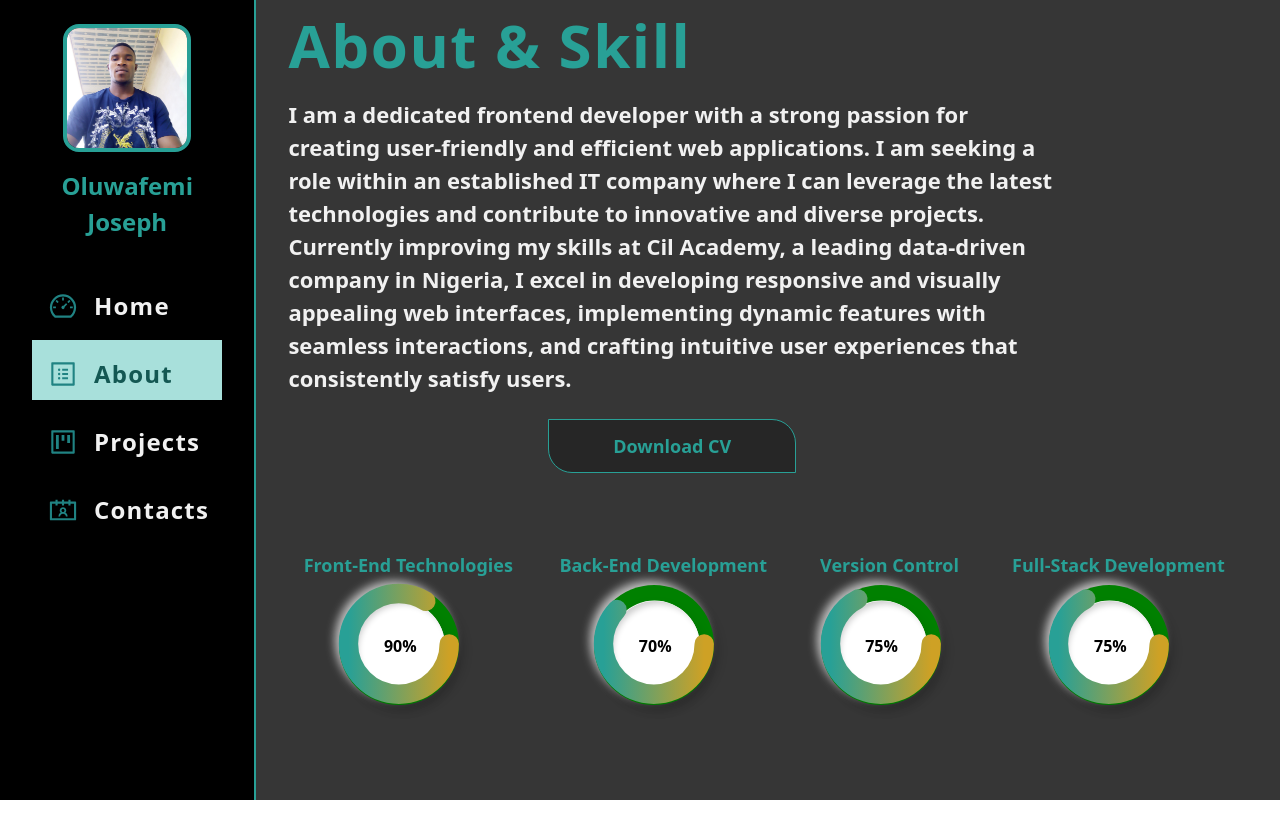
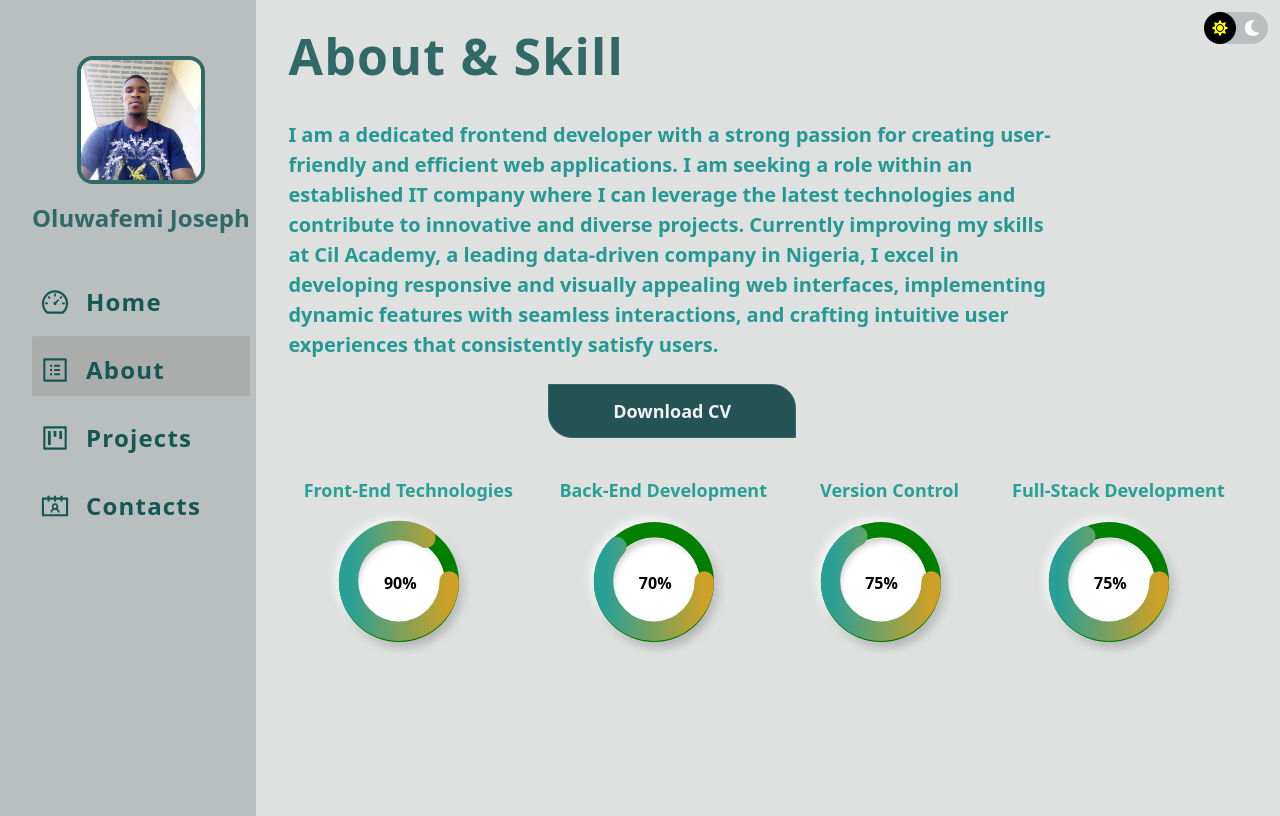
Before and after one commit to JadeDesign1/JadePort, a React (Vite) app: page /about in a window 1280 px wide. Built offline with nearby package versions, Linux system fonts and the light colour scheme.

Commit message:
darkmode version

```diff
--- a/src/App.css
+++ b/src/App.css
@@ -1,3 +1,104 @@
+:root {
+  --bgColor: black;
+  --tColor: white;
+  --bg2: #353636fa;
+  --primary: "#28a096",
+  --plight: "#a8e0db",
+  --pdark: "#145853",
+  --dark: "#000",
+  --lightDark: "#363636",
+  --light: "#f1f1f1",
+}
+[data-theme="dark"] {
+  --primary: #28a096;
+  --bgColor: black;
+  --tColor: white;
+  --bg2: #353636fa;
+  --link: #a8e0db;
+  --linkBg: #465252;
+  --linkBg2: #596868;
+  --outletText: #a8e0db;
+  --formtext: white;
+  --iconSun: yellow;
+  --iconMoon: white;
+  --iconBg: #464747;
+  --iconBgSun: black;
+}
+
+[data-theme="light"] {
+   --primary: #316966;
+  --bgColor: #b9bebe;
+  --tColor: black;
+  --bg2: #dfe0e0;
+  --link: #145853;
+  --linkBg: #abadad;
+  --linkBg2: #dfe0e0;
+  --outletText: #249993;
+  --formtext: black;
+  --iconSun: yellow;
+  --iconMoon: white;
+  --iconBg: transparent;
+  --iconBgSun: black;
+}
+
+/* HomeSection */
+h1{
+  @apply text-[25px] md:text-[40px] sm:text-[38px] sm:font-[750px] lg:text-[50px] lg:font-[800] duration-200 font-[650] md:tracking-wide leading-[40px] md:leading-[70px] xl:leading-[80px] text-[var(--primary)]
+}
+
+section p {
+  @apply text-[var(--outletText)] lg:w-1/2 md:w-2/3 font-semibold text-[18px] md:text-[20px] mt-4
+}
+
+.img{
+  @apply  ring-2 shadow-md shadow-[var(--primary)] ring-[var(--primary)] border-2 rounded-full h-[150px] w-[150px] sm:h-[180px] sm:w-[180px]
+}
+/* HomeSection end */
+
+/* Darkmode start */
+.dLabel {
+  @apply bg-[var(--bgColor)] flex flex-row w-fit rounded-2xl ml-2;
+}
+.sun{
+  @apply text-[var(--iconSun)] bg-[var(--iconBgSun)] rounded-full p-2
+}
+.moon{
+  @apply text-[var(--iconMoon)] bg-[var(--iconBg)]  rounded-full p-2
+}
+.modeContainer {
+  @apply fixed md:block hidden sm:top-3 sm:right-3;
+}
+.dInput {
+  @apply opacity-0 hidden;
+}
+
+/* Darkmode end */
+
+/* root css */
+.rootContainer {
+  @apply grid grid-cols-10 gap-[2px] min-h-[100vh] bg-[var(--bgColor)];
+}
+
+.container{
+  @apply md:px-8 sm:px-4 px-2 mt-4 min-h-[100vh] scroll-mt-6 pb-8
+}
+
+.outletContainer {
+  @apply overflow-x-hidden col-span-10  xl:col-span-8 bg-[var(--bg2)] text-[#d1d1d1] md:col-span-7;
+}
+/* root css end */
+
+.active {
+  @apply bg-[var(--linkBg)];
+}
+
+/* Sidebar */
+.navContainer {
+  @apply lg:text-[24px] duration-100 text-[20px] px-2 pt-4 font-semibold flex flex-row items-center gap-4 tracking-wider rounded-sm cursor-pointer capitalize text-[var(--link)] hover:bg-[var(--linkBg2)] pb-2;
+}
+/* Sidebar End */
+
+/* svg start*/
 .svg-circle {
   position: absolute;
   top: -8px;
@@ -25,26 +126,41 @@
     -0.5px -0.5px 0px rgba(255, 255, 255, 1),
     0.5px 0.5px 0px rgba(0, 0, 0, 0.15), 0px 12px 10px 10px rgba(0, 0, 0, 0.05);
 }
+/* svg end */
 
-.heading {
-  @apply text-[25px] md:text-[50px] sm:text-[38px] sm:font-[750px] lg:text-[60px] lg:font-[800] duration-200 font-[650] whitespace-nowrap md:tracking-wide leading-[70px] md:leading-[90px] text-primary text-start;
+/* form */
+form{
+  @apply mx-auto text-light gap-1 sm:gap-2 w-full flex justify-center items-start flex-col text-xs md:text-sm
 }
 
+form section{
+  @apply flex flex-col justify-center sm:justify-start mx-auto w-[280px] sm:w-[60%] lg:w-1/2 sm:gap-2
+}
 .label {
-  @apply pl-2 font-semibold peer-focus:tracking-widest tracking-wider peer-placeholder-shown:font-normal text-sm top-0 sm:text-sm peer-placeholder-shown:text-light  peer-placeholder-shown:text-sm peer-placeholder-shown:top-6 transition-all duration-300 absolute peer-focus:top-0 peer-focus:text-sm peer-focus:font-normal;
+  @apply pl-2 font-semibold text-primary peer-focus:tracking-widest tracking-wider peer-placeholder-shown:font-normal text-sm top-0 sm:text-sm peer-placeholder-shown:text-[var(--primary)]  peer-placeholder-shown:text-sm peer-placeholder-shown:top-7 transition-all duration-300 absolute peer-focus:top-0 peer-focus:text-sm peer-focus:font-normal;
 }
 .input {
-  @apply bg-light/30 w-full placeholder:text-transparent outline-none border sm:text-base text-sm rounded-lg pl-2 py-1 flex border-primary;
+  @apply bg-light/30 w-full placeholder:text-transparent text-[var(--formtext)] outline-none border sm:text-base text-sm rounded-lg pl-2 py-1 lg:py-2 lg:text-base flex border-primary;
+}
+/* form end */
+
+
+.btn {
+  @apply relative whitespace-nowrap px-16 mt-6 isolate flex justify-center items-center select-none overflow-hidden rounded-tr-[24px] rounded-bl-[24px] border align-middle transition-all duration-500 before:absolute before:-start-3 before:top-0 before:-z-10 before:h-full before:w-[calc(100%+1.5rem)] before:origin-right before:-skew-x-[16deg] before:scale-x-0 before:transition-transform before:duration-500 hover:[&:not(:disabled)]:before:scale-x-100 font-semibold focus-visible:[&:not(:disabled)]:before:scale-x-100 active:[&:not(:disabled)]:scale-[1.01] disabled:opacity-70 py-3 md:text-lg hover:[&:not(:disabled)]:tracking-[0.075em] bg-[#235355] hover:[&:not(:disabled)]:text-[var(--primary)] focus-visible:text-dark text-[var(bgcolor)] border-[var(--primary)] hover:text-dark before:bg-[var(--bgColor)] disabled:cursor-progress max-sm:w-1/2;
 }
 
-.btn {
-  @apply relative whitespace-nowrap px-16 mt-6 isolate flex justify-center items-center select-none overflow-hidden rounded-tr-[24px] rounded-bl-[24px] border align-middle transition-all duration-500 before:absolute before:-start-3 before:top-0 before:-z-10 before:h-full before:w-[calc(100%+1.5rem)] before:origin-right before:-skew-x-[16deg] before:scale-x-0 before:transition-transform before:duration-500 hover:[&:not(:disabled)]:before:scale-x-100 focus-visible:[&:not(:disabled)]:before:scale-x-100 active:[&:not(:disabled)]:scale-[1.01] disabled:opacity-70 py-3 md:text-lg hover:[&:not(:disabled)]:tracking-[0.075em] bg-neutral-800 hover:[&:not(:disabled)]:text-neutral-50 focus-visible:text-dark text-primary border-primary hover:text-dark before:bg-primary disabled:cursor-progress max-sm:w-1/2;
+
+* {
+  @apply transition-all duration-300;
 }
 
-.active {
-  @apply bg-plight text-pdark;
+/* mobile nav */
+.navToggle{
+  @apply float-right sm:mr-2 mt-1 bg-[#42575a] hover:bg-[#505352] z-[100] w-[50px] flex justify-center relative cursor-pointer items-center p-1 rounded-full h-[50px]
 }
 
-* {
-  @apply transition-all duration-100;
+.closeToggle{
+  @apply text-pdark text-[25px] hover:rotate-180 duration-500 font-bold z-[1200] relative inline-block
 }
+
+/* mobile nav end */
--- a/src/about/index.jsx
+++ b/src/about/index.jsx
@@ -15,13 +15,10 @@ const About = () => {
     }
   }, [isInView]);
   return (
-    <div
-      id="about"
-      className="sm:px-8 px-4  flex flex-col gap-10 scroll-mt-6 overflow-y-hidden  min-h-screen"
-    >
+    <div id="about" className="container overflow-hidden">
       {/* About section */}
       <section className="md:w-[90%] lg:w-4/5 flex flex-col gap-2">
-        <h2 className="heading">About & Skill</h2>
+        <h1>About & Skill</h1>
         <section className="text-light w-full font-semibold text-[18px] md:text-[22px]">
           <motion.div
             ref={ref}
@@ -33,7 +30,7 @@ const About = () => {
               visible: { opacity: 1, x: 0 },
             }}
           >
-            <span>
+            <p className="w-full">
               I am a dedicated frontend developer with a strong passion for
               creating user-friendly and efficient web applications. I am
               seeking a role within an established IT company where I can
@@ -43,7 +40,7 @@ const About = () => {
               responsive and visually appealing web interfaces, implementing
               dynamic features with seamless interactions, and crafting
               intuitive user experiences that consistently satisfy users.
-            </span>{" "}
+            </p>{" "}
           </motion.div>
 
           <motion.div
--- a/src/about/skill/index.jsx
+++ b/src/about/skill/index.jsx
@@ -55,7 +55,7 @@ const Skills = () => {
               className="flex justify-center mx-auto items-center gap-[4px] flex-col "
               key={i}
             >
-              <h3 className="header text-center text-primary font-semibold text-[16px] sm:text-[18px] pr-2 pb-1 ">
+              <h3 className="header text-center text-primary font-semibold text-[16px] sm:text-[18px] pr-2 pb-4 ">
                 {ski.title}
               </h3>
               <Svg percent={ski.per} />
--- /dev/null
+++ b/src/portFolio2/darkMode.jsx
@@ -0,0 +1,43 @@
+import { FaSun, FaMoon } from "react-icons/fa";
+import "../App.css";
+
+const DarkMode = () => {
+  const DarkMode = () => {
+    document.querySelector("html").setAttribute("data-theme", "dark");
+    localStorage.setItem("selectedTheme", "dark");
+  };
+  const LightMode = () => {
+    document.querySelector("html").setAttribute("data-theme", "light");
+    localStorage.setItem("selectedTheme", "light");
+  };
+  const selectedTheme = localStorage.getItem("selectedTheme");
+  if (selectedTheme === "dark") {
+    DarkMode();
+  } else LightMode();
+  console.log(selectedTheme);
+  const ToggleTheme = (e) => {
+    if (e.target.checked) DarkMode();
+    else LightMode();
+  };
+  return (
+    <div className="modeContainer">
+      <input
+        className="dInput"
+        type="checkbox"
+        onChange={ToggleTheme}
+        defaultChecked={selectedTheme === "dark"}
+        id="theme"
+      />
+      <label className="dLabel" htmlFor="theme">
+        <span className={`sun`}>
+          <FaSun />
+        </span>
+        <span className="moon">
+          <FaMoon />
+        </span>
+      </label>
+    </div>
+  );
+};
+
+export default DarkMode;
--- a/src/portFolio2/root.jsx
+++ b/src/portFolio2/root.jsx
@@ -1,18 +1,20 @@
+import "../App.css";
 import { Outlet } from "react-router-dom";
 import Sidebar from "./sidebar";
 import Header from "./Header";
-import { HiLightBulb } from "react-icons/hi2";
+import DarkMode from "./darkMode";
 
 export default function Root() {
   return (
-    <div className="grid grid-cols-10 gap-[2px] min-h-[100vh] bg-primary">
+    <div className="rootContainer">
       <Header />
-      <div className=" bg-dark xl:col-span-2 md:col-span-3 hidden md:block">
+      <div className="xl:col-span-2 pt-8 md:col-span-3 hidden md:block">
         <div>
           <Sidebar />
         </div>
       </div>
-      <div className=" overflow-x-hidden col-span-10 bg-lightDark xl:col-span-8 md:col-span-7">
+      <div className="outletContainer">
+        <DarkMode />
         <Outlet />
       </div>
     </div>
--- a/src/portFolio2/sidebar.jsx
+++ b/src/portFolio2/sidebar.jsx
@@ -1,22 +1,21 @@
 import { Link, useLocation } from "react-router-dom";
 import { Links } from "./data";
 import "../App.css";
-import { HiLightBulb, HiOutlineWrenchScrewdriver } from "react-icons/hi2";
 
 const Sidebar = () => {
   const location = useLocation();
   const path = location.pathname;
   return (
-    <aside className="bg-dark px-2 pt-6">
+    <aside className="px-2 pt-6 fixed">
       {/* Sidebar content */}
       <section className="h-full px-6 w-full flex flex-col ">
         <article className="flex flex-col justify-center items-center gap-4">
           <img
             src="fm.jpg"
             alt=""
-            className="h-32 w-32 rounded-2xl border-4 border-primary"
+            className="h-32 w-32 rounded-2xl border-4 border-[var(--primary)]"
           />
-          <h3 className="text-center text-primary text-[24px] font-bold ">
+          <h3 className="text-center text-[var(--primary)] lg:text-[24px] text-[20px] font-bold ">
             Oluwafemi Joseph
           </h3>
         </article>
@@ -28,17 +27,15 @@ const Sidebar = () => {
                 <Link
                   key={i}
                   to={`${navLink.heading}`}
-                  className={`text-[24px] hover:bg-plight pb-2 ${
+                  className={`navContainer group ${
                     path === `/${navLink.heading}` ? "active" : ""
-                  } px-4 pt-4 font-semibold flex flex-row items-center gap-4 tracking-wider cursor-pointer hover:text-pdark group capitalize duration-200 text-light`}
+                  } `}
                 >
                   {navLink.icon && (
                     <span
                       className={` ${
-                        path === `/${navLink.heading} `
-                          ? "active"
-                          : "text-[#208383]"
-                      }  group-hover:text-pdark text-[30px]`}
+                        path === `/${navLink.heading} ` ? "active" : ""
+                      }  text-[30px]`}
                     >
                       <navLink.icon />
                     </span>
```
Also changed, not shown: src/contact/index.jsx (+4 -5 lines), src/home/index.jsx (+5 -9 lines), src/portFolio2/Header.jsx (+7 -11 lines), src/project/index.jsx (+5 -4 lines).
